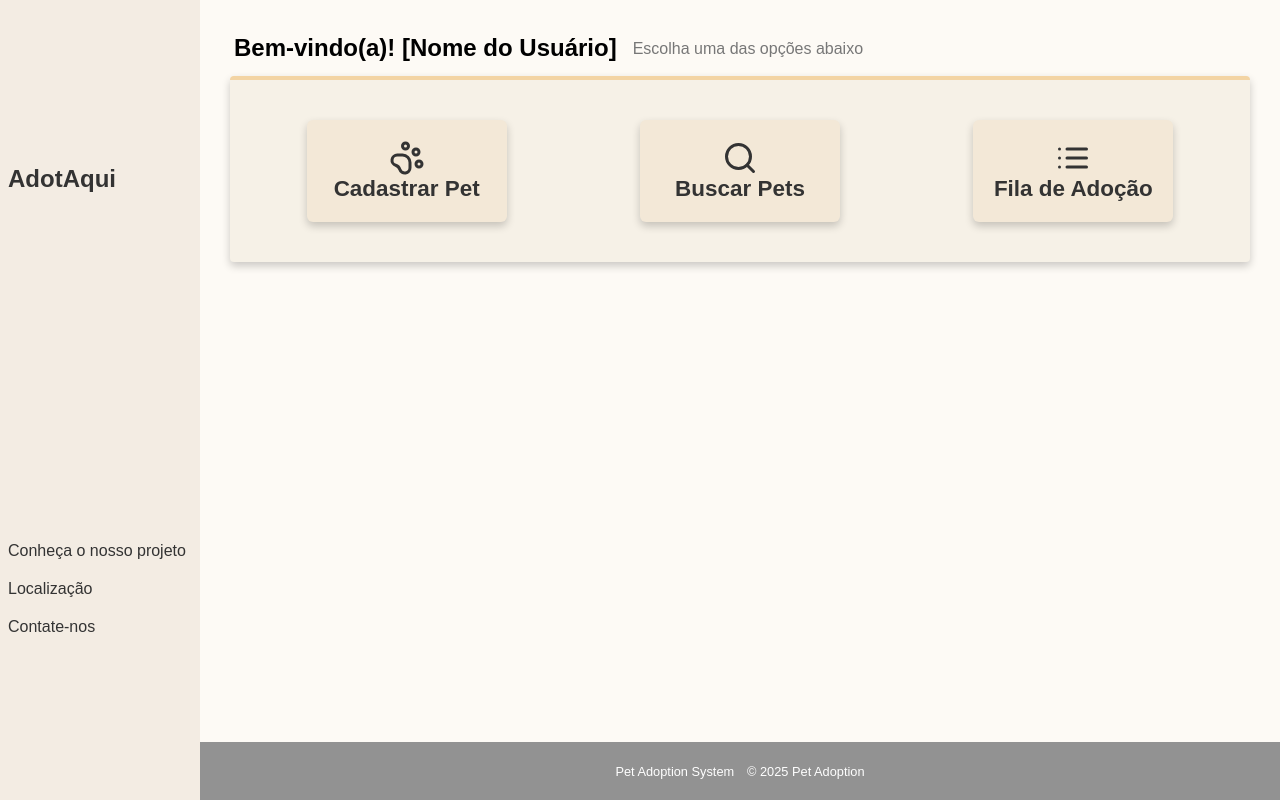
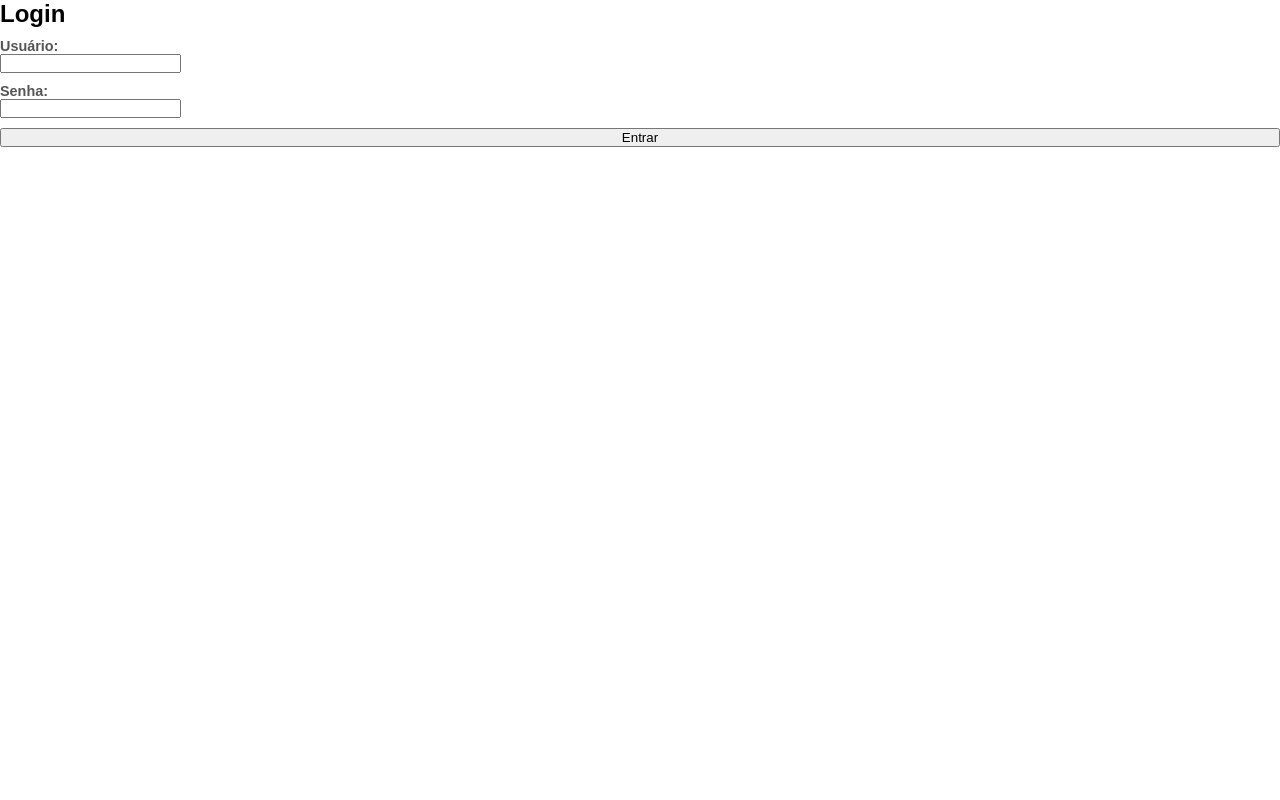
Before and after one commit to luisdasilvahenrique/adotaqui, a React (Create React App) app in the folder frontend/: page / in a window 1280 px wide. Built offline with nearby package versions, Linux system fonts and the light colour scheme.

Commit message:
adm consegue fazer login
pagina de login criada, com validações no front e no back end

```diff
--- a/frontend/package.json
+++ b/frontend/package.json
@@ -13,7 +13,8 @@
     "react-dom": "^19.1.0",
     "react-router-dom": "^7.6.0",
     "react-scripts": "5.0.1",
-    "web-vitals": "^2.1.4"
+    "web-vitals": "^2.1.4",
+    "yup": "^1.6.1"
   },
   "scripts": {
     "start": "react-scripts start",
--- a/frontend/src/App.js
+++ b/frontend/src/App.js
@@ -1,40 +1,17 @@
-import { useState } from 'react';
+
 import { BrowserRouter, Routes, Route } from 'react-router-dom';
-import { PawPrint, Search, List } from 'lucide-react';
-
-import Sidebar from './components/Sidebar';
-import Header from './components/Header';
-import CardPet from './components/CardPet';
-import Footer from './components/Footer';
 
 import AdoptionQueue from './pages/AdoptionQueue';
 import SearchForPets from './pages/SearchForPets';
+import Panel from './pages/Panel';
+import LoginForm from './pages/LoginForm';
 
 import './css/App.css';
 
 function App() {
-  const [menuOpen, setMenuOpen] = useState(false);
 
   return (
-    <div className="container">
-      <div className={`menu-toggle ${menuOpen ? 'open' : ''}`} onClick={() => setMenuOpen(!menuOpen)}>
-      </div>
-
-      <Sidebar isOpen={menuOpen} onClose={() => setMenuOpen(false)} />
-
-      <div className="content" onClick={() => menuOpen && setMenuOpen(false)}>
-        <main className="main">
-          <Header />
-          <section className="options">
-            <CardPet icon={<PawPrint size={36} />} title="Cadastrar Pet" />
-            <CardPet icon={<Search size={36} />} title="Buscar Pets" to = "search-for-pets" />
-            <CardPet icon={<List size={36} />} title="Fila de Adoção" to="adoption-queue" />
-          </section>
-        </main>
-
-        <Footer />
-      </div>
-    </div>
+    <LoginForm />
   );
 }
 
@@ -45,6 +22,8 @@ export default function AppRoutes() {
         <Route path="/" element={<App />} />
         <Route path="adoption-queue" element={<AdoptionQueue />} />
         <Route path="search-for-pets" element={<SearchForPets />} />
+        <Route path="panel" element={<Panel/>} />
+        <Route path="loginForm" element={<LoginForm />} />
       </Routes>
     </BrowserRouter>
   );
--- /dev/null
+++ b/frontend/src/pages/LoginForm.js
@@ -0,0 +1,78 @@
+import axios from "axios";
+import { useNavigate } from "react-router-dom";
+import { useRef } from "react";
+import * as yup from "yup";
+
+export default function LoginForm() {
+  const navigate = useNavigate();
+  const erroUsuarioRef = useRef(null);
+  const erroSenhaRef = useRef(null);
+
+  // Esquema de validação com Yup
+  const validationLogin = yup.object().shape({
+    usuario: yup.string().required("Usuário é obrigatório."),
+    senha: yup.string().required("Senha é obrigatória."),
+  });
+
+  const handleSubmit = async (e) => {
+    e.preventDefault();
+    erroUsuarioRef.current.textContent = "";
+    erroSenhaRef.current.textContent = "";
+
+    const { usuario, senha } = e.target.elements;
+    const dados = {
+      usuario: usuario.value.trim(),
+      senha: senha.value,
+    };
+
+    try {
+      // Validação com Yup
+      await validationLogin.validate(dados);
+
+      // Enviar dados ao servidor
+      const res = await axios.post("http://localhost:3001/adm", dados);
+      console.log(res);
+      navigate("/panel");
+
+    } catch (err) {
+      // 1. Erros de validação Yup
+      if (err.name === "ValidationError") {
+        if (err.path === "usuario") erroUsuarioRef.current.textContent = err.message;
+        if (err.path === "senha") erroSenhaRef.current.textContent = err.message;
+        return;
+      }
+
+      // 2. Erros do servidor (axios)
+      if (axios.isAxiosError(err) && err.response) {
+        const { campo, mensagem } = err.response.data;
+        if (campo === "usuario") erroUsuarioRef.current.textContent = mensagem;
+        if (campo === "senha") erroSenhaRef.current.textContent = mensagem;
+        return;
+      }
+
+      // 3. Erros inesperados
+      console.error(err);
+      alert("Erro no servidor. Tente novamente.");
+    }
+  };
+
+  return (
+    <form onSubmit={handleSubmit}>
+      <h2>Login</h2>
+
+      <div>
+        <label>Usuário:</label>
+        <input type="text" name="usuario" />
+        <p ref={erroUsuarioRef} style={{ color: "red", margin: 0 }} />
+      </div>
+
+      <div>
+        <label>Senha:</label>
+        <input type="password" name="senha" />
+        <p ref={erroSenhaRef} style={{ color: "red", margin: 0 }} />
+      </div>
+
+      <button type="submit">Entrar</button>
+    </form>
+  );
+}
--- /dev/null
+++ b/frontend/src/pages/Panel.js
@@ -0,0 +1,37 @@
+import { useState } from 'react';
+import { PawPrint, Search, List } from 'lucide-react';
+
+import Sidebar from '../components/Sidebar';
+import Header from '../components/Header';
+import CardPet from '../components/CardPet';
+import Footer from '../components/Footer';
+
+
+
+import '../css/App.css';
+
+export default function Panel() {
+  const [menuOpen, setMenuOpen] = useState(false);
+
+  return (
+    <div className="container">
+      <div className={`menu-toggle ${menuOpen ? 'open' : ''}`} onClick={() => setMenuOpen(!menuOpen)}>
+      </div>
+
+      <Sidebar isOpen={menuOpen} onClose={() => setMenuOpen(false)} />
+
+      <div className="content" onClick={() => menuOpen && setMenuOpen(false)}>
+        <main className="main">
+          <Header />
+          <section className="options">
+            <CardPet icon={<PawPrint size={36} />} title="Cadastrar Pet" />
+            <CardPet icon={<Search size={36} />} title="Buscar Pets" to = "/search-for-pets" />
+            <CardPet icon={<List size={36} />} title="Fila de Adoção" to="/adoption-queue" />
+          </section>
+        </main>
+
+        <Footer />
+      </div>
+    </div>
+  );
+}
--- a/frontend/src/routes/Routes.js
+++ b/frontend/src/routes/Routes.js
@@ -4,7 +4,6 @@ import { BrowserRouter, Routes, Route } from 'react-router-dom';
 import Home from '../App';
 import AdoptionQueue from '../pages/AdoptionQueue';
 import ModalEditPet from '../components/ModalEditPet';
-import { Search } from 'lucide-react';
 import SearchForPets from '../pages/SearchForPets';
 
 export default function AppRoutes() {
@@ -15,6 +14,8 @@ export default function AppRoutes() {
         <Route path="/adoption-queue" element={<AdoptionQueue />} />
         <Route path="/search-for-pets" element={<SearchForPets />} />
         <Route path='/modal-edit-pet' element={<ModalEditPet />} />
+        <Route path='/panel' element={<Panel/>} />
+        <Route path='/loginForm' element={<LoginForm />} />
       </Routes>
 
     </BrowserRouter>
```
Also changed, not shown: 2 other files (tests, documents, lock files or other folders).
